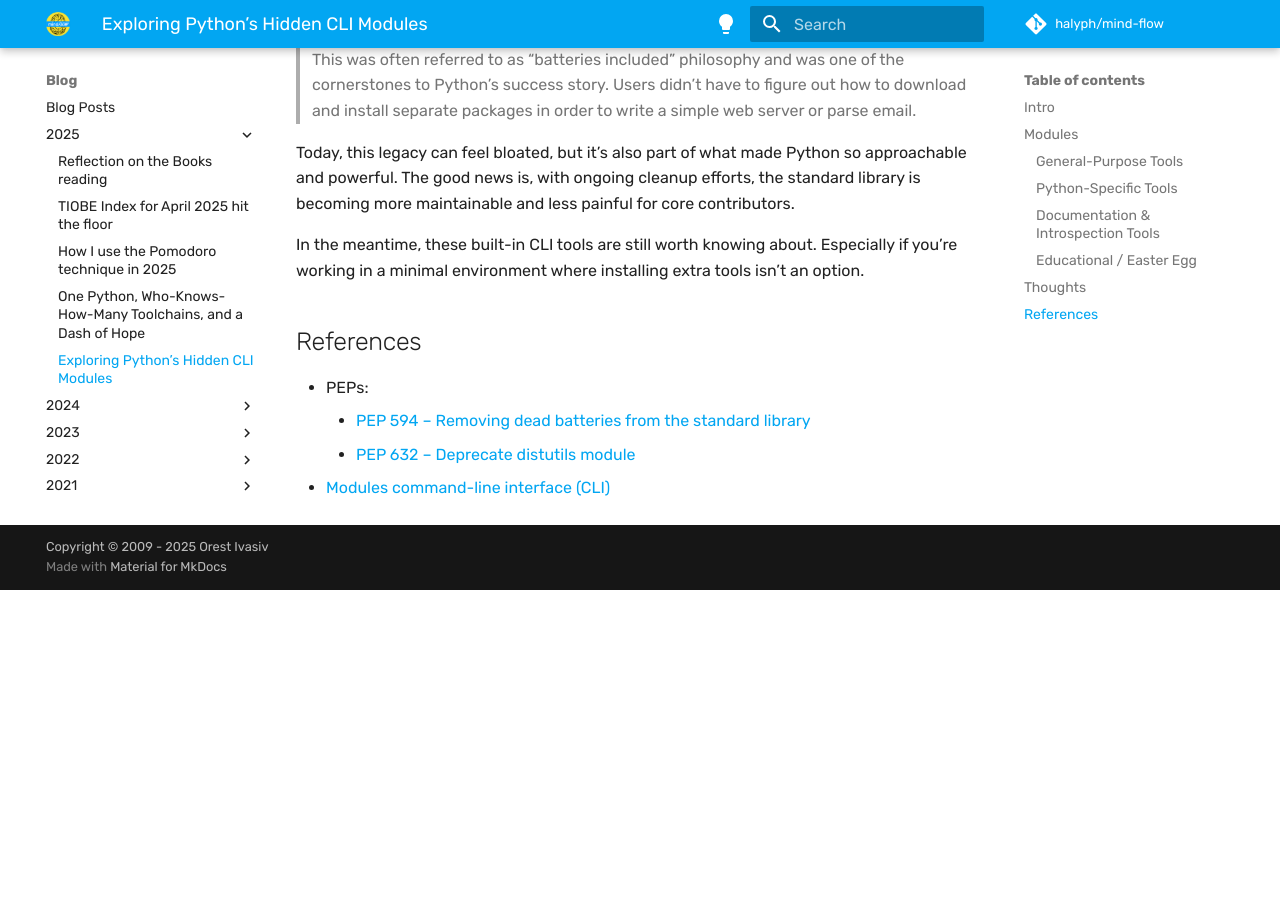
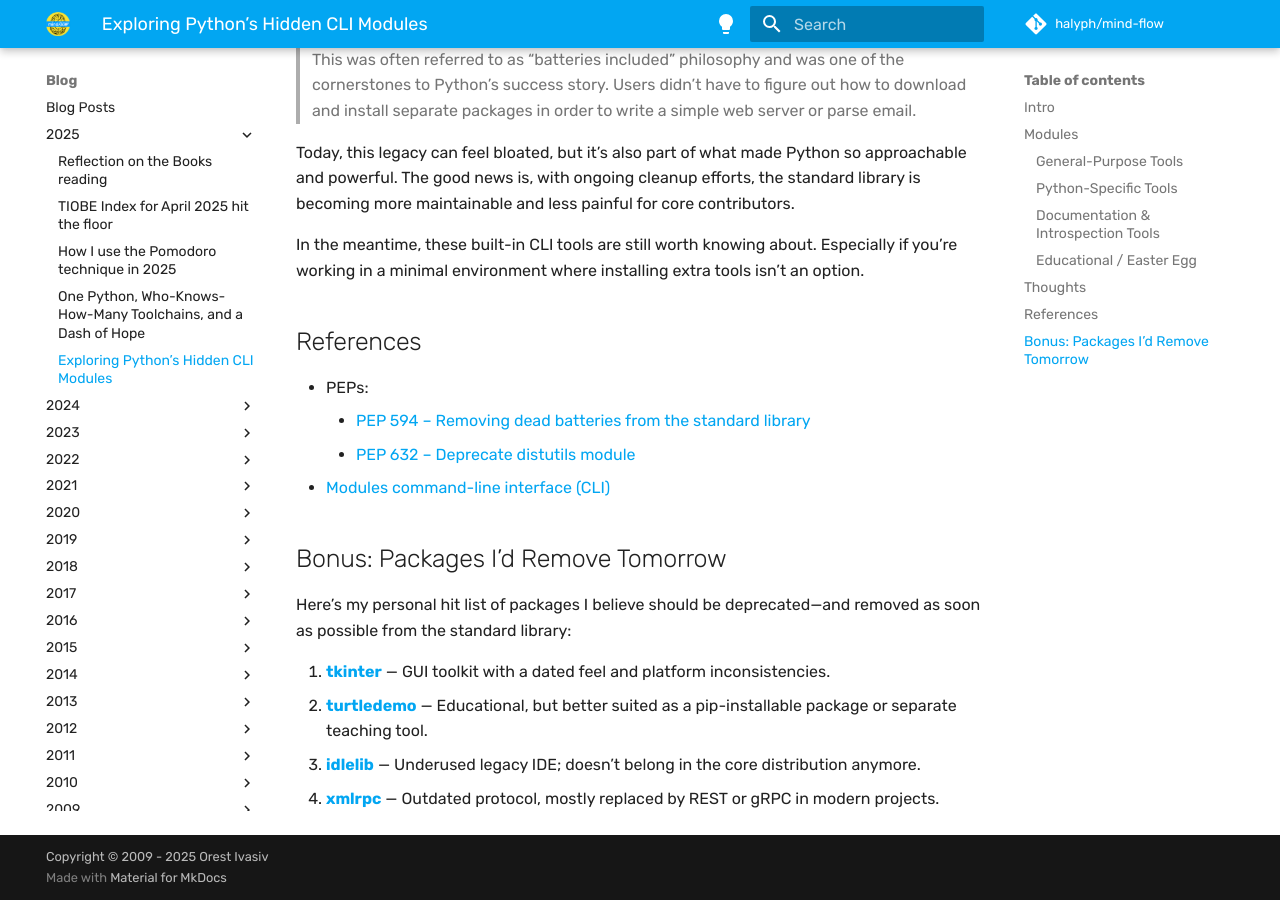
Before and after one commit to halyph/mind-flow, an MkDocs documentation site: the page built from docs/blog/2025/2025-05-23-py-modules-cli.md, in a window 1280 px wide and 900 px high, scrolled down 4624 px. Built offline with MkDocs 1.6.1 and Material for MkDocs 9.7.7, drawn with Linux system fonts in a browser that asks for light colours; some web fonts are replaced; comment, search, counter and statistics services are not loaded; before the commit the page ends 5214 px from its top, so only the background shows below that.

Commit message:
upd2 2025-05-23-py-modules-cli

```diff
--- a/docs/blog/2025/2025-05-23-py-modules-cli.md
+++ b/docs/blog/2025/2025-05-23-py-modules-cli.md
@@ -119,6 +119,16 @@ In the meantime, these built-in CLI tools are still worth knowing about. Especia
   - [PEP 632 – Deprecate distutils module][PEP 632]
 - [Modules command-line interface (CLI)][pydoc-cmdline]
 
+## Bonus: Packages I'd Remove Tomorrow
+
+Here’s my personal hit list of packages I believe should be deprecated—and removed as soon as possible from the standard library:
+
+
+1. [**tkinter**](https://github.com/python/cpython/tree/3.13/Lib/tkinter) — GUI toolkit with a dated feel and platform inconsistencies.
+2. [**turtledemo**](https://github.com/python/cpython/tree/3.13/Lib/turtledemo) — Educational, but better suited as a pip-installable package or separate teaching tool.
+3. [**idlelib**](https://github.com/python/cpython/tree/3.13/Lib/idlelib) — Underused legacy IDE; doesn’t belong in the core distribution anymore.
+4. [**xmlrpc**](https://github.com/python/cpython/tree/main/Lib/xmlrpc) — Outdated protocol, mostly replaced by REST or gRPC in modern projects.
+
 
 [pydoc-cmdline]: https://docs.python.org/3.13/library/cmdline.html
 [PEP 594]: https://peps.python.org/pep-0594/
```
